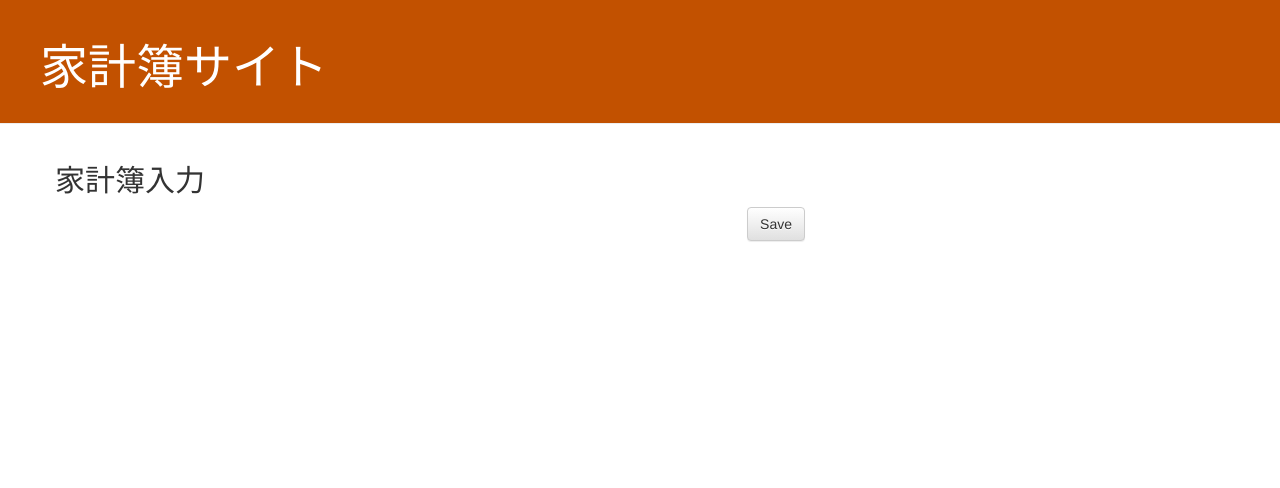
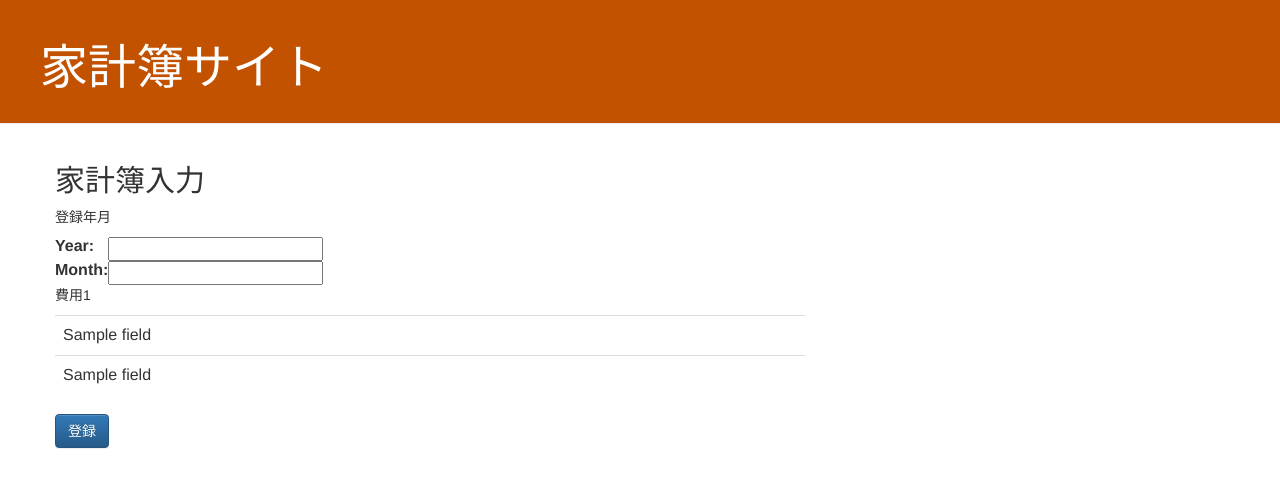
Before and after one commit to libretanuki/kakeibo, a Django app: template kakeibo/templates/kakeibo/register.html in a window 1280 px wide. Shown: the top 488 px of the page. Run offline with Django 3.2, Linux system fonts and the light colour scheme; tables that the repository leaves empty hold one stand-in row (values such as "Sample post"); the template is opened without the code that fills it: values that come from a table or form of the project are taken from there, most other values are stand-ins (such as "Sample title", 1, 10 or a date in 2020); some libraries are stand-ins or nearby versions.

Commit message:
登録画面追加

```diff
--- /dev/null
+++ b/kakeibo/forms.py
@@ -0,0 +1,8 @@
+from django import forms
+from .models import Kakeibo, Expense
+
+class KakeiboForm(forms.ModelForm):
+
+    class Meta:
+        model = Kakeibo
+        fields = ('year', 'month',)
--- a/kakeibo/templates/kakeibo/register.html
+++ b/kakeibo/templates/kakeibo/register.html
@@ -2,9 +2,42 @@
 
 {% block content %}
     <h2>家計簿入力</h2>
-    <form action="{% url 'kakeibo:register'%}" method="post">
-    {% csrf_token %}
+    <!-- <form action="{% url 'kakeibo:register'%}" method="post"> -->
+	<form action="." method="post">
+	{% csrf_token %}
 
-        <button type="submit" class="save btn btn-default">Save</button>
-    </form>
+	<p>登録年月</p>
+	<table>
+	  {{ form.as_table }}
+	</table>
+
+	{% for formset in inlines %}
+	  <p>費用{{forloop.counter}}</p>
+	  <table class="table table-sm ">
+	    {{ formset.management_form }}
+	    {% for form in formset %}
+	      <!-- ヘッダ出力 -->
+	      {% ifequal forloop.counter0 0 %}
+	        {% for field in form %}
+	        <td class="bg-light">
+	          {% if field.field.widget.is_hidden %}
+	          {% else %}
+	            {{ field.label_tag }}
+	          {% endif %}
+	        </td>
+	        {% endfor %}
+	      {% endifequal %}
+	      <tr>
+	        {% for field in form %}
+	        <td>
+	          {{ field }}
+	        </td>
+	        {% endfor %}
+	      </tr>
+	    {% endfor %}
+	  </table>
+
+	{% endfor %}
+
+	<input class="btn btn-primary" type="submit" value="登録" />
 {% endblock %}
--- a/kakeibo/urls.py
+++ b/kakeibo/urls.py
@@ -5,6 +5,6 @@ app_name = 'kakeibo'
 
 urlpatterns = [
     path('', views.list, name='list'),
-    path('register/', views.register, name='register'),
     path('<int:pk>/', views.detail, name='detail'),
+    path('register/', views.KakeiboCreateView.as_view(), name='register'),
 ]
```
Also changed, not shown: kakeibo/views.py (+34 -0 lines).
